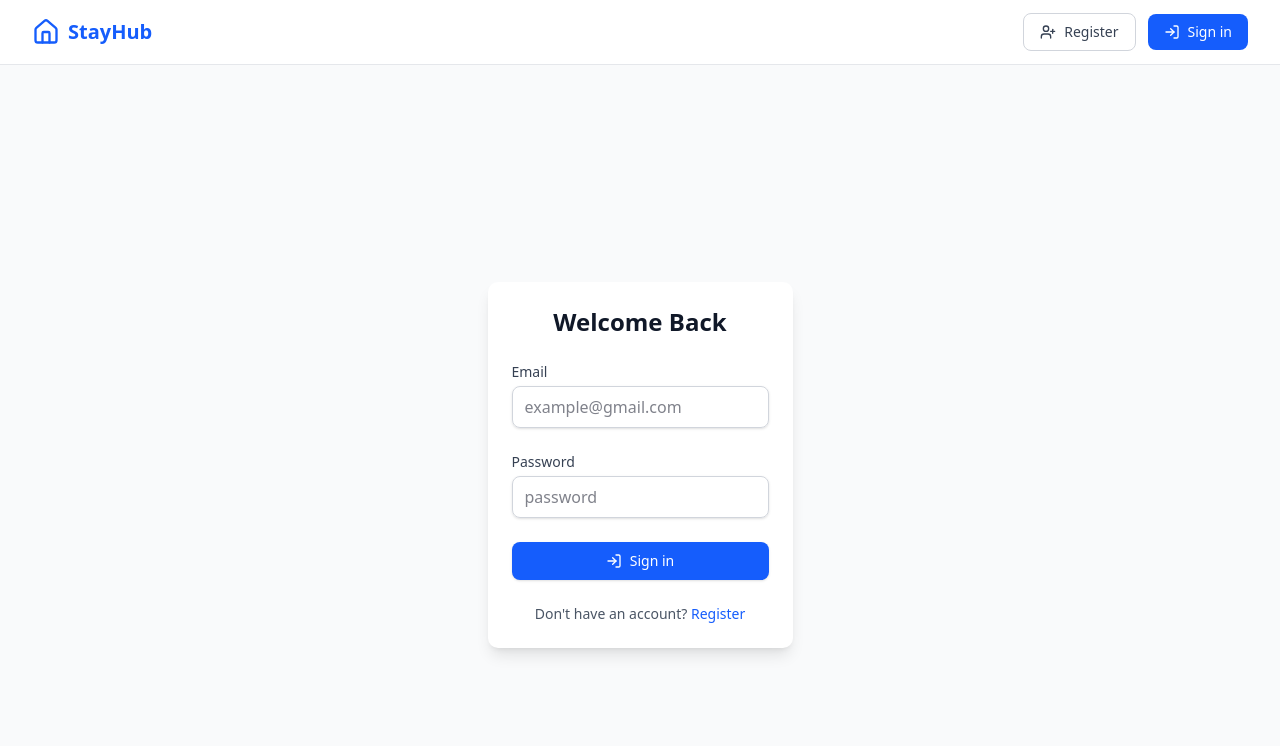
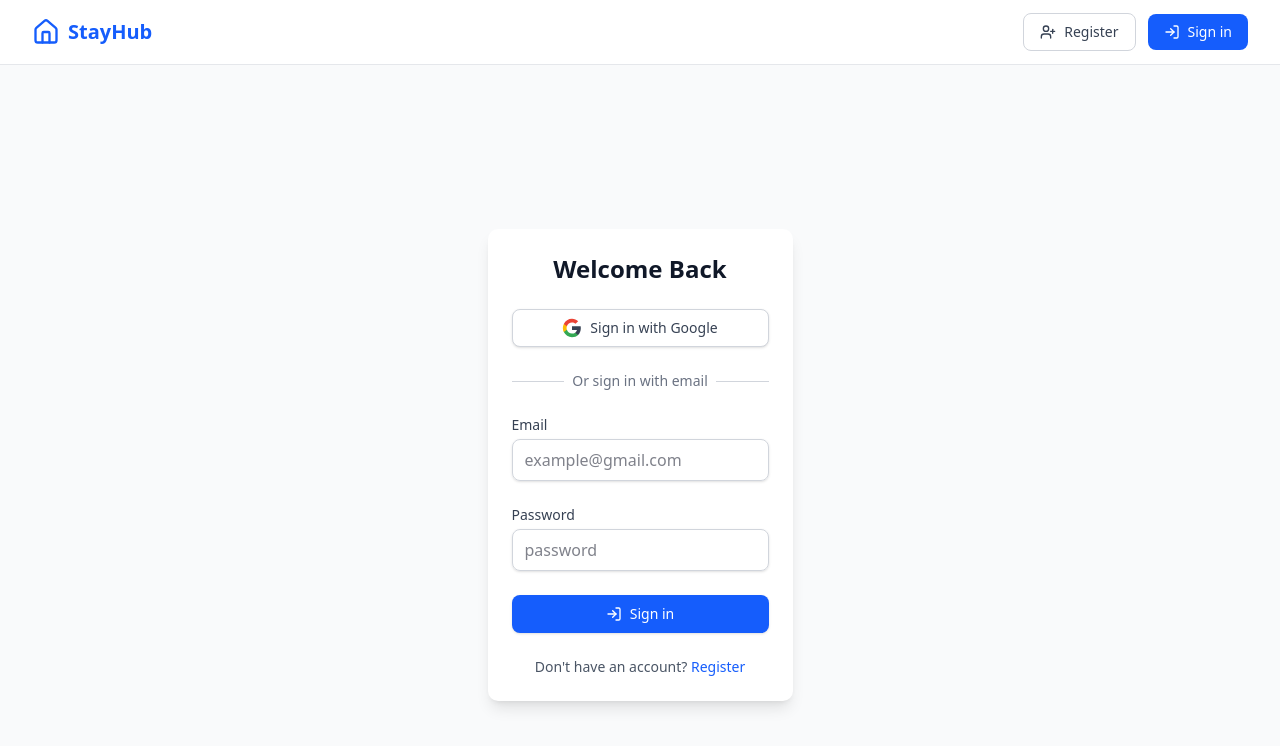
Before and after one commit to maaryankaa/hottel_booking_patterns, a Next.js app in the folder hotel_booking/: page /auth/signin in a window 1280 px wide. Shown: the top 746 px of the page. Built offline with nearby package versions, Linux system fonts and the light colour scheme; no server answers.

Commit message:
feat: add google auth

```diff
--- /dev/null
+++ b/hotel_booking/src/app/auth/callback/route.ts
@@ -0,0 +1,40 @@
+import { createServerClient, type CookieOptions } from '@supabase/ssr'
+import { cookies } from 'next/headers'
+import { NextResponse } from 'next/server'
+
+export async function GET(request: Request) {
+  const { searchParams, origin } = new URL(request.url)
+  const code = searchParams.get('code')
+
+  const next = searchParams.get('next') ?? '/'
+
+  if (code) {
+    const cookieStore = await cookies()
+
+    const supabase = createServerClient(
+      process.env.NEXT_PUBLIC_SUPABASE_URL!,
+      process.env.NEXT_PUBLIC_SUPABASE_ANON_KEY!,
+      {
+        cookies: {
+          get(name: string) {
+            return cookieStore.get(name)?.value
+          },
+          set(name: string, value: string, options: CookieOptions) {
+            cookieStore.set({ name, value, ...options })
+          },
+          remove(name: string, options: CookieOptions) {
+            cookieStore.delete({ name, ...options })
+          },
+        },
+      }
+    )
+
+    const { error } = await supabase.auth.exchangeCodeForSession(code)
+
+    if (!error) {
+      return NextResponse.redirect(`${origin}${next}`)
+    }
+  }
+
+  return NextResponse.redirect(`${origin}/auth/signin?error=Could not authenticate user`)
+}
--- a/hotel_booking/src/components/auth/Register.tsx
+++ b/hotel_booking/src/components/auth/Register.tsx
@@ -62,16 +62,70 @@
     }
   };
 
+  const handleGoogleLogin = async () => {
+    setError("");
+    try {
+      const { error } = await supabase.auth.signInWithOAuth({
+        provider: "google",
+        options: {
+          redirectTo: `${window.location.origin}/auth/callback`,
+        },
+      });
+
+      if (error) throw error;
+    } catch (err: any) {
+      setError(err.message || "Failed to log in with Google");
+    }
+  };
+
   return (
-    <form onSubmit={handleRegister} className="space-y-6 max-w-md mx-auto p-6 bg-white dark:bg-gray-800 rounded-lg shadow-lg">
-      <h2 className="text-2xl font-bold text-center text-gray-900 dark:text-white">Create Account</h2>
+    <div className="max-w-md mx-auto p-6 bg-white dark:bg-gray-800 rounded-lg shadow-lg">
+      <h2 className="text-2xl font-bold text-center text-gray-900 dark:text-white mb-6">Create Account</h2>
 
       {error && (
-        <p className="text-red-500 text-sm text-center bg-red-50 dark:bg-red-900/30 p-2 rounded">
+        <p className="text-red-500 text-sm text-center bg-red-50 dark:bg-red-900/30 p-2 rounded mb-4">
           {error}
         </p>
       )}
 
+      {/* Кнопка Google */}
+      <button
+        type="button"
+        onClick={handleGoogleLogin}
+        disabled={loading}
+        className="w-full flex justify-center items-center gap-2 py-2 px-4 mb-6 border border-gray-300 dark:border-gray-600 rounded-md shadow-sm text-sm font-medium text-gray-700 dark:text-gray-200 bg-white dark:bg-gray-700 hover:bg-gray-50 dark:hover:bg-gray-600 focus:outline-none focus:ring-2 focus:ring-offset-2 focus:ring-blue-500 disabled:opacity-50 transition-all"
+      >
+        <svg className="w-5 h-5" viewBox="0 0 24 24">
+          <path
+            fill="currentColor"
+            d="M22.56 12.25c0-.78-.07-1.53-.2-2.25H12v4.26h5.92c-.26 1.37-1.04 2.53-2.21 3.31v2.77h3.57c2.08-1.92 3.28-4.74 3.28-8.09z"
+          />
+          <path
+            fill="#34A853"
+            d="M12 23c2.97 0 5.46-.98 7.28-2.66l-3.57-2.77c-.98.66-2.23 1.06-3.71 1.06-2.86 0-5.29-1.93-6.16-4.53H2.18v2.84C3.99 20.53 7.7 23 12 23z"
+          />
+          <path
+            fill="#FBBC05"
+            d="M5.84 14.09c-.22-.66-.35-1.36-.35-2.09s.13-1.43.35-2.09V7.07H2.18C1.43 8.55 1 10.22 1 12s.43 3.45 1.18 4.93l2.85-2.22.81-.62z"
+          />
+          <path
+            fill="#EA4335"
+            d="M12 5.38c1.62 0 3.06.56 4.21 1.64l3.15-3.15C17.45 2.09 14.97 1 12 1 7.7 1 3.99 3.47 2.18 7.07l3.66 2.84c.87-2.6 3.3-4.53 6.16-4.53z"
+          />
+        </svg>
+        Continue with Google
+      </button>
+
+      <div className="relative mb-6">
+        <div className="absolute inset-0 flex items-center">
+          <div className="w-full border-t border-gray-300 dark:border-gray-600"></div>
+        </div>
+        <div className="relative flex justify-center text-sm">
+          <span className="px-2 bg-white dark:bg-gray-800 text-gray-500">Or continue with email</span>
+        </div>
+      </div>
+
+      <form onSubmit={handleRegister} className="space-y-6">
         <div>
           <label className="block text-sm font-medium text-gray-700 dark:text-gray-300">Name</label>
           <input
@@ -114,13 +168,14 @@
           <UserPlus className="h-4 w-4" />
           {loading ? "Creating..." : "Register"}
         </button>
+      </form>
 
-      <p className="text-center text-sm text-gray-600 dark:text-gray-400">
+      <p className="mt-6 text-center text-sm text-gray-600 dark:text-gray-400">
         Already have an account?{" "}
         <a href="/auth/signin" className="font-medium text-blue-600 hover:text-blue-500">
           Sign in
         </a>
       </p>
-    </form>
+    </div>
   );
 }
--- a/hotel_booking/src/components/auth/SignInForm.tsx
+++ b/hotel_booking/src/components/auth/SignInForm.tsx
@@ -1,4 +1,3 @@
-// components/auth/SignInForm.tsx
 "use client";
 
 import { useState, useEffect } from "react";
@@ -39,23 +38,76 @@
       });
 
       if (error) throw error;
-
     } catch (err: any) {
       setError(err.message || "Invalid email or password");
       setLoading(false);
     }
   };
 
+  const handleGoogleLogin = async () => {
+    setError("");
+    try {
+      const { error } = await supabase.auth.signInWithOAuth({
+        provider: "google",
+        options: {
+          redirectTo: `${window.location.origin}/auth/callback`,
+        },
+      });
+
+      if (error) throw error;
+    } catch (err: any) {
+      setError(err.message || "Failed to log in with Google");
+    }
+  };
+
   return (
-    <form onSubmit={handleSignIn} className="space-y-6 max-w-md mx-auto p-6 bg-white dark:bg-gray-800 rounded-lg shadow-lg">
-      <h2 className="text-2xl font-bold text-center text-gray-900 dark:text-white">Welcome Back</h2>
+    <div className="max-w-md mx-auto p-6 bg-white dark:bg-gray-800 rounded-lg shadow-lg">
+      <h2 className="text-2xl font-bold text-center text-gray-900 dark:text-white mb-6">Welcome Back</h2>
 
       {error && (
-        <p className="text-red-500 text-sm text-center bg-red-50 dark:bg-red-900/30 p-2 rounded">
+        <p className="text-red-500 text-sm text-center bg-red-50 dark:bg-red-900/30 p-2 rounded mb-4">
           {error}
         </p>
       )}
 
+      {/* Кнопка Google */}
+      <button
+        type="button"
+        onClick={handleGoogleLogin}
+        disabled={loading}
+        className="w-full flex justify-center items-center gap-2 py-2 px-4 mb-6 border border-gray-300 dark:border-gray-600 rounded-md shadow-sm text-sm font-medium text-gray-700 dark:text-gray-200 bg-white dark:bg-gray-700 hover:bg-gray-50 dark:hover:bg-gray-600 focus:outline-none focus:ring-2 focus:ring-offset-2 focus:ring-blue-500 disabled:opacity-50 transition-all"
+      >
+        <svg className="w-5 h-5" viewBox="0 0 24 24">
+          <path
+            fill="currentColor"
+            d="M22.56 12.25c0-.78-.07-1.53-.2-2.25H12v4.26h5.92c-.26 1.37-1.04 2.53-2.21 3.31v2.77h3.57c2.08-1.92 3.28-4.74 3.28-8.09z"
+          />
+          <path
+            fill="#34A853"
+            d="M12 23c2.97 0 5.46-.98 7.28-2.66l-3.57-2.77c-.98.66-2.23 1.06-3.71 1.06-2.86 0-5.29-1.93-6.16-4.53H2.18v2.84C3.99 20.53 7.7 23 12 23z"
+          />
+          <path
+            fill="#FBBC05"
+            d="M5.84 14.09c-.22-.66-.35-1.36-.35-2.09s.13-1.43.35-2.09V7.07H2.18C1.43 8.55 1 10.22 1 12s.43 3.45 1.18 4.93l2.85-2.22.81-.62z"
+          />
+          <path
+            fill="#EA4335"
+            d="M12 5.38c1.62 0 3.06.56 4.21 1.64l3.15-3.15C17.45 2.09 14.97 1 12 1 7.7 1 3.99 3.47 2.18 7.07l3.66 2.84c.87-2.6 3.3-4.53 6.16-4.53z"
+          />
+        </svg>
+        Sign in with Google
+      </button>
+
+      <div className="relative mb-6">
+        <div className="absolute inset-0 flex items-center">
+          <div className="w-full border-t border-gray-300 dark:border-gray-600"></div>
+        </div>
+        <div className="relative flex justify-center text-sm">
+          <span className="px-2 bg-white dark:bg-gray-800 text-gray-500">Or sign in with email</span>
+        </div>
+      </div>
+
+      <form onSubmit={handleSignIn} className="space-y-6">
         <div>
           <label className="block text-sm font-medium text-gray-700 dark:text-gray-300">Email</label>
           <input
@@ -89,13 +141,14 @@
           <LogIn className="h-4 w-4" />
           {loading ? "Signing in..." : "Sign in"}
         </button>
+      </form>
 
-      <p className="text-center text-sm text-gray-600 dark:text-gray-400">
+      <p className="mt-6 text-center text-sm text-gray-600 dark:text-gray-400">
         Don't have an account?{" "}
         <a href="/auth/register" className="font-medium text-blue-600 hover:text-blue-500">
           Register
         </a>
       </p>
-    </form>
+    </div>
   );
 }
```
Lines whose indentation alone changed are shown as unchanged.
